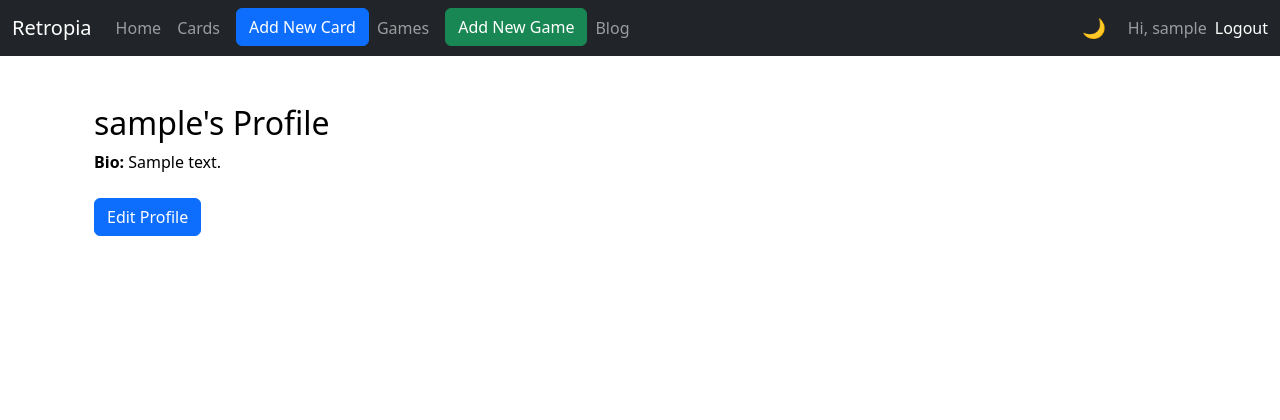
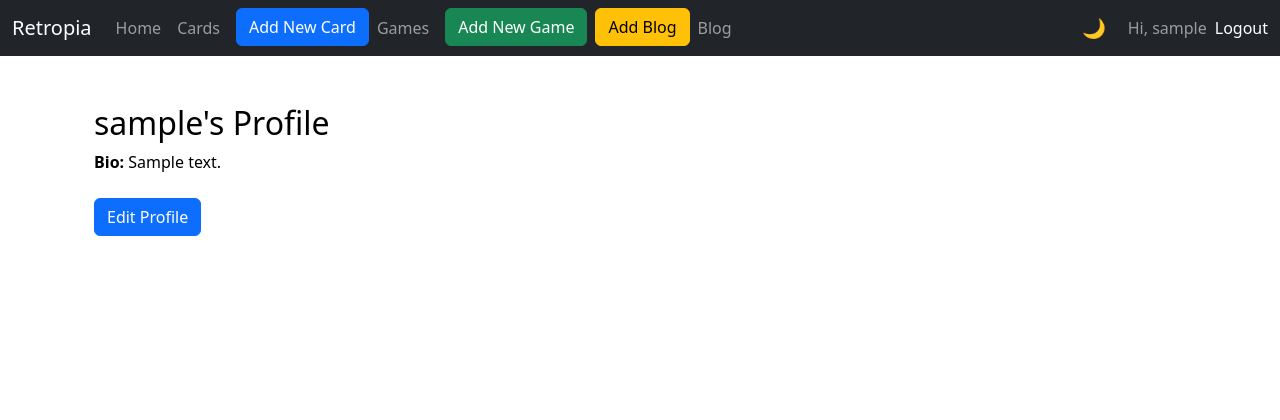
Before and after one commit to mbe645/retropia, a Django app: a page that uses templates/base.html in a window 1280 px wide. Shown: the top 420 px of the page. Run offline with Django 5.2, Linux system fonts and the light colour scheme; a user stored in the database is signed in; tables that the repository leaves empty hold one stand-in row (values such as "Sample post").

Commit message:
Add blog create button to navbar for authenticated users

```diff
--- a/templates/base.html
+++ b/templates/base.html
@@ -62,9 +62,7 @@
 
 <nav class="navbar navbar-expand-lg navbar-dark bg-dark">
     <div class="container-fluid">
-        <a class="navbar-brand d-flex align-items-center" href="/">
-            Retropia
-        </a>
+        <a class="navbar-brand d-flex align-items-center" href="/">Retropia</a>
         <button class="navbar-toggler" type="button" data-bs-toggle="collapse" data-bs-target="#navbarNav">
             <span class="navbar-toggler-icon"></span>
         </button>
@@ -89,6 +87,9 @@
                 <li class="nav-item">
                     <a href="{% url 'games:add-game' %}" class="btn btn-success ms-2">Add New Game</a>
                 </li>
+                <li class="nav-item">
+                    <a href="{% url 'blog:create-blogpost' %}" class="btn btn-warning ms-2">Add Blog</a>
+                </li>
                 {% endif %}
                 <li class="nav-item">
                     <a class="nav-link" href="{% url 'blog:blog-home' %}">Blog</a>
@@ -103,6 +104,7 @@
                 {% if user.is_authenticated %}
                 <li class="nav-item">
                     <a class="nav-link" href="#">Hi, {{ user.username }}</a>
+                </li>
                 <li class="nav-item">
                     <form method="post" action="{% url 'accounts:logout' %}" style="display:inline;">
                         {% csrf_token %}
@@ -111,8 +113,6 @@
                         </button>
                     </form>
                 </li>
-
-
                 {% else %}
                 <li class="nav-item">
                     <a class="nav-link" href="{% url 'accounts:login' %}">Login</a>
@@ -149,7 +149,7 @@
         themeToggleBtn.textContent = savedTheme === 'dark-theme' ? '☀️' : '🌙';
     }
 
-    // Change of contact with clicks
+    // Change theme on click
     themeToggleBtn.addEventListener('click', () => {
         const current = html.className;
         const next = current === 'light-theme' ? 'dark-theme' : 'light-theme';
```
Lines whose indentation alone changed are shown as unchanged.
